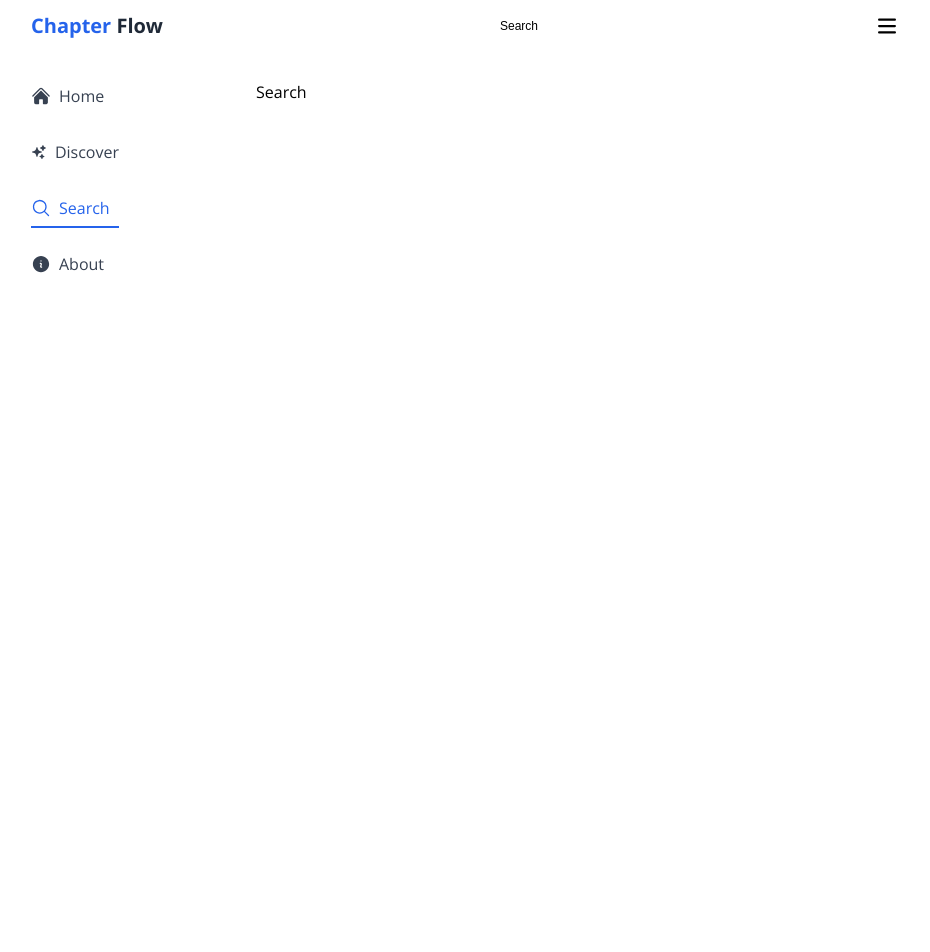
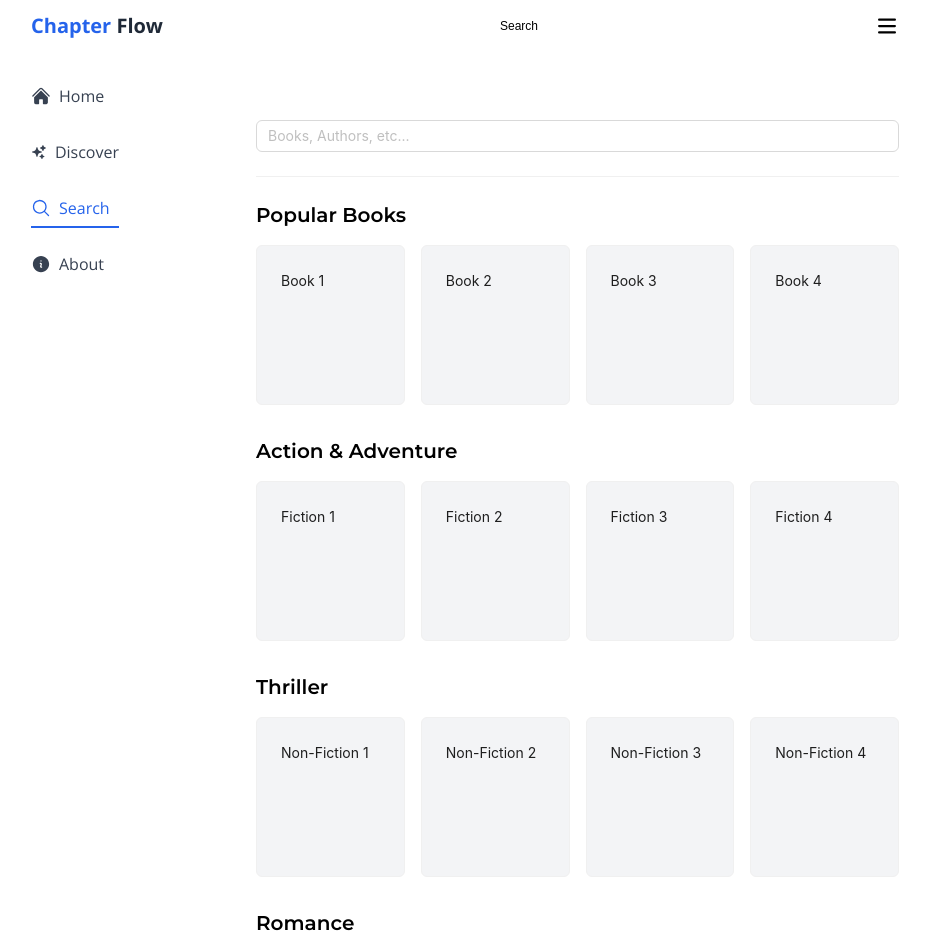
Before and after one commit to devemit/chapter-flow-app, a React (Vite) app: page /search in a window 1280 px wide. Shown: the top 952 px of the page, without its empty margins (175-1105 px from the left). Before the commit the page ends 800 px from the top, so only its background shows below. Built offline with nearby package versions, Linux system fonts and the light colour scheme; no server answers; a web font is replaced by a local one.

Commit message:
book components add

```diff
--- a/package.json
+++ b/package.json
@@ -16,10 +16,12 @@
     "@supabase/auth-ui-shared": "^0.1.8",
     "@supabase/supabase-js": "^2.48.0",
     "antd": "^5.23.1",
+    "clsx": "^2.1.1",
     "react": "^18.3.1",
     "react-dom": "^18.3.1",
     "react-router": "^7.1.2",
-    "react-router-dom": "^7.1.2"
+    "react-router-dom": "^7.1.2",
+    "tailwind-merge": "^3.0.1"
   },
   "devDependencies": {
     "@eslint/js": "^9.17.0",
--- /dev/null
+++ b/src/components/ui/book-grid.tsx
@@ -0,0 +1,7 @@
+interface BookGridProps {
+   children: React.ReactNode;
+}
+
+export const BookGrid = ({ children }: BookGridProps) => {
+   return <div className='grid grid-cols-2 sm:grid-cols-4 gap-4'>{children}</div>;
+};
--- /dev/null
+++ b/src/components/ui/book-section.tsx
@@ -0,0 +1,13 @@
+interface BookSectionProps {
+   title: string;
+   children: React.ReactNode;
+}
+
+export const BookSection = ({ title, children }: BookSectionProps) => {
+   return (
+      <div>
+         <h2 className='text-xl font-semibold mb-4'>{title}</h2>
+         {children}
+      </div>
+   );
+};
--- /dev/null
+++ b/src/components/ui/book.tsx
@@ -0,0 +1,12 @@
+import { Card } from 'antd';
+import { cn } from '../../utils/tw';
+
+export const Book = ({
+   children,
+   className,
+}: {
+   children: React.ReactNode;
+   className?: string;
+}) => {
+   return <Card className={cn(className, 'cursor-pointer')}>{children}</Card>;
+};
--- a/src/components/views/search.tsx
+++ b/src/components/views/search.tsx
@@ -1,3 +1,52 @@
+import { Divider, Input } from 'antd';
+import { Book } from '../ui/book';
+import { BookGrid } from '../ui/book-grid';
+import { BookSection } from '../ui/book-section';
+
 export const Search = () => {
-   return <div>Search</div>;
+   return (
+      <section className='flex flex-col items-center pt-10'>
+         <div className='w-full max-w-[900px]'>
+            <Input placeholder='Books, Authors, etc...' />
+         </div>
+         <Divider />
+
+         <div className='w-full max-w-[900px] space-y-8'>
+            <BookSection title='Popular Books'>
+               <BookGrid>
+                  <Book className='h-40 bg-gray-100 rounded-md'>Book 1</Book>
+                  <Book className='h-40 bg-gray-100 rounded-md'>Book 2</Book>
+                  <Book className='h-40 bg-gray-100 rounded-md'>Book 3</Book>
+                  <Book className='h-40 bg-gray-100 rounded-md'>Book 4</Book>
+               </BookGrid>
+            </BookSection>
+
+            <BookSection title='Action & Adventure'>
+               <BookGrid>
+                  <Book className='h-40 bg-gray-100 rounded-md'>Fiction 1</Book>
+                  <Book className='h-40 bg-gray-100 rounded-md'>Fiction 2</Book>
+                  <Book className='h-40 bg-gray-100 rounded-md'>Fiction 3</Book>
+                  <Book className='h-40 bg-gray-100 rounded-md'>Fiction 4</Book>
+               </BookGrid>
+            </BookSection>
+
+            <BookSection title='Thriller'>
+               <BookGrid>
+                  <Book className='h-40 bg-gray-100 rounded-md'>Non-Fiction 1</Book>
+                  <Book className='h-40 bg-gray-100 rounded-md'>Non-Fiction 2</Book>
+                  <Book className='h-40 bg-gray-100 rounded-md'>Non-Fiction 3</Book>
+                  <Book className='h-40 bg-gray-100 rounded-md'>Non-Fiction 4</Book>
+               </BookGrid>
+            </BookSection>
+            <BookSection title='Romance'>
+               <BookGrid>
+                  <Book className='h-40 bg-gray-100 rounded-md'>Non-Fiction 1</Book>
+                  <Book className='h-40 bg-gray-100 rounded-md'>Non-Fiction 2</Book>
+                  <Book className='h-40 bg-gray-100 rounded-md'>Non-Fiction 3</Book>
+                  <Book className='h-40 bg-gray-100 rounded-md'>Non-Fiction 4</Book>
+               </BookGrid>
+            </BookSection>
+         </div>
+      </section>
+   );
 };
--- /dev/null
+++ b/src/utils/tw.ts
@@ -0,0 +1,6 @@
+import { type ClassValue, clsx } from 'clsx';
+import { twMerge } from 'tailwind-merge';
+
+export function cn(...inputs: ClassValue[]) {
+   return twMerge(clsx(inputs));
+}
```
Also changed, not shown: 1 other file (tests, documents, lock files or other folders).
